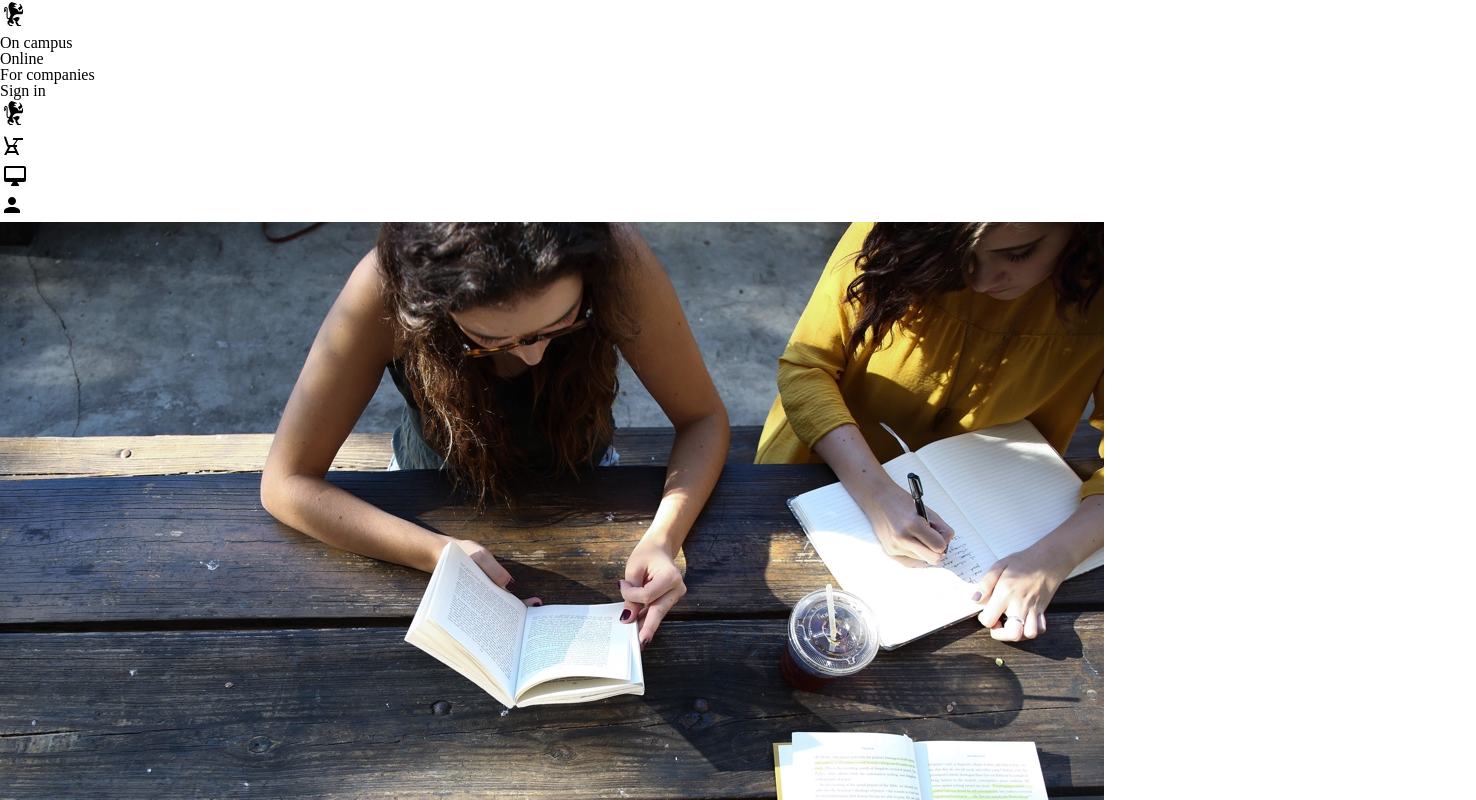
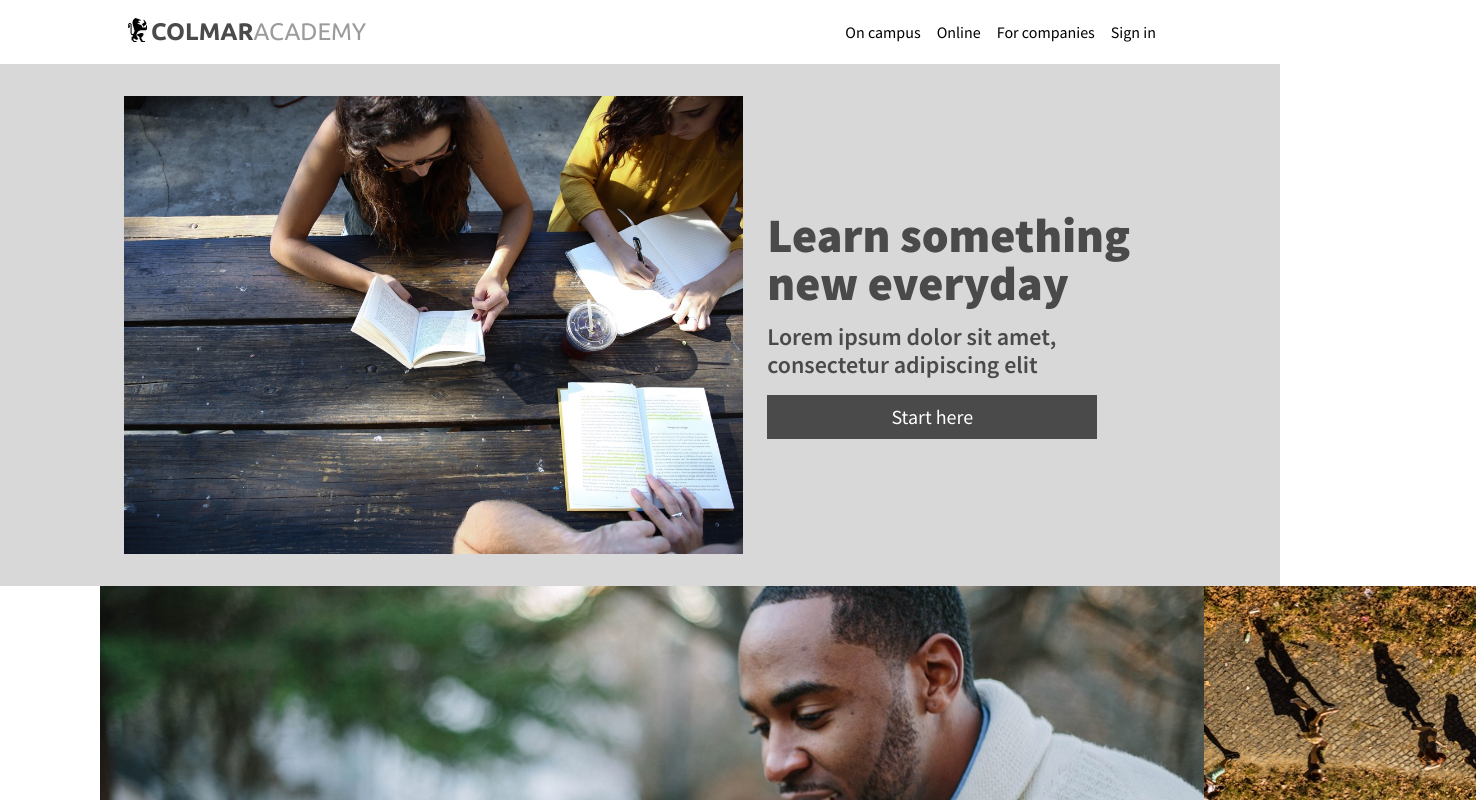
Before and after one commit to erikdubon/colmarAcademy, a plain HTML site: page index.html in a window 1280 px wide. Shown: the top 800 px of the page, 1476 px wide, since content can reach past the window. Drawn offline with Linux system fonts and the light colour scheme.

Commit message:
index modifications css on develop

```diff
--- a/index.html
+++ b/index.html
@@ -4,13 +4,16 @@
     <meta charset="utf-8">
     <link href="./resources/css/reset.css" type="text/css" rel="stylesheet">
     <link href="./resources/css/style.css" type="text/css" rel="stylesheet">
+    <link href="https://fonts.googleapis.com/css?family=Ubuntu:400,700" rel="stylesheet">
+    <link href="https://fonts.googleapis.com/css?family=Source+Sans+Pro:400,600,900" rel="stylesheet">
     <title>Colmar Academy</title>
   </head>
   <body>
     <header>
-      <div class="container">
+      <div class="headerCont container">
         <div class="logo">
           <img src="./resources/images/ic-logo.svg" alt="Colmar Academy"/>
+          <h1><span class="bLogo">Colmar</span>Academy</h1>
         </div>
         <nav>
           <ul class="wide">
@@ -29,14 +32,14 @@
       </div>
     </header>
     <div class="banner">
-      <div class="container">
+      <div class="bannerContent container">
         <div class="photoBanner">
           <img src="./resources/images/banner.jpg" alt="Colmar Students">
         </div>
         <div class="contentBanner">
           <h2>Learn something new everyday</h2>
           <p>Lorem ipsum dolor sit amet, consectetur adipiscing elit</p>
-          <span class="buttonStart">Start here</span>
+          <a href="#"><span class="buttonStart">Start here</span></a>
         </div>
       </div>
     </div>
@@ -137,7 +140,7 @@
     <div class="thesis">
       <div class="container">
         <h3>Thesis exhibit</h3>
-        <div class="thesisBig">
+        <div class="BigInfo bThesis">
           <div class="videoThesis">
             <video src="./resources/videos/thesis.mp4" autoplay loop></video>
           </div>
@@ -168,12 +171,10 @@
     </div>
     <footer>
       <div class="container">
-        <div class="copyright">
-          <span>&copy;2016 Colmar Academy. All rights reserved</span>
-        </div>
+        <span>&copy;2016 Colmar Academy. All rights reserved</span>
         <ul class="siteInfoMenu">
-          <li>Terms</li>
-          <li>Privacy</li>
+          <li><a href="#">Terms</a></li>
+          <li><a href="#">Privacy</a></li>
         </ul>
       </div>
     </footer>
--- a/resources/css/style.css
+++ b/resources/css/style.css
@@ -0,0 +1,169 @@
+/* general styles */
+
+html {
+  font-size: 16px;
+}
+
+body {
+  font-family: 'Source Sans Pro', sans-serif;
+  color: rgba(74,74,74,1);
+}
+
+header,
+footer,
+.banner,
+.information,
+.learning,
+.thesis {
+  display: block;
+  width: 100%;
+  height: auto;
+}
+
+.container {
+  display: flex;
+  max-width: 1080px;
+  height: auto;
+  margin: auto;
+}
+
+.banner {
+  background-color: rgb(216,216,216);
+}
+
+.learning {
+  background-color: rgb(234,235,236);
+}
+
+/* header */
+
+/* -- logo -- */
+.headerCont {
+  align-items: center;
+  height: 64px;
+  justify-content: space-between;
+}
+
+.logo {
+  display: flex;
+  width:auto;
+  height: 32px;
+  align-items: center;
+  margin-left: 1.5rem;
+  font-size: 1.5rem;
+  font-family: 'Ubuntu', sans-serif;
+  color: rgb(155,155,155);
+  text-transform: uppercase;
+}
+
+.logo .bLogo {
+  font-weight: 700;
+  color: rgb(74,74,74);
+}
+
+/*nav*/
+
+nav {
+  display: flex;
+  height: auto;
+  width: auto;
+}
+
+nav ul {
+  display: flex;
+  margin-right: 24px;
+  font-size: 1rem;
+  color: rgb(74,74,74);
+  flex-wrap: wrap;
+  justify-content: flex-end;
+}
+
+nav ul li {
+  margin-left: 16px;
+}
+
+.small {
+  display: none;
+}
+
+
+/* -- Banner -- */
+
+/*.bannerContent {
+  justify-content: space-between;
+}*/
+
+.photoBanner {
+  display: flex;
+  width: 60%;
+  padding: 2rem 1.5rem;
+  align-items: center;
+}
+
+.photoBanner img {
+  height: auto;
+  width: 100%;
+}
+
+.contentBanner {
+  display: flex;
+  width: 40%;
+  flex-direction: column;
+  justify-content: center;
+}
+
+.contentBanner h2 {
+  font-size: 3rem;
+  font-weight: 700;
+  color: rgb(74,74,74);
+  padding-bottom: 1rem;
+}
+
+.contentBanner p {
+  font-size: 1.5rem;
+  line-height: 1.75rem;
+  font-weight: 600;
+  color: rgb(74,74,74);
+  padding-bottom: 1rem;
+}
+
+.contentBanner a{
+  font-size: 1.25rem;
+  color: white;
+  width: 80%;
+  padding: 0.75rem 0;
+  background-color: rgb(74,74,74);
+  text-align: center;
+  transition: background-color 200ms ease 20ms;
+}
+
+.contentBanner a:hover{
+  background-color: rgb(255,85,0);
+}
+
+/* -- footer -- */
+
+footer .container {
+  border-top: 1px solid rgba(155,155,155,0.4);
+  padding: 1rem 1.5rem 3rem 1.5rem;
+  justify-content: space-between;
+  font-size: 1rem;
+}
+
+/*.siteInfoMenu {
+  display: flex;
+}*/
+
+.siteInfoMenu li {
+  margin-left: 1rem;
+  display: inline-block;
+}
+
+.siteInfoMenu li a {
+  color: rgba(74,74,74,1);
+  transition: color 200ms ease 20ms;
+}
+
+.siteInfoMenu li a:hover {
+  color: rgba(255,85,0,0.7);
+}
```
